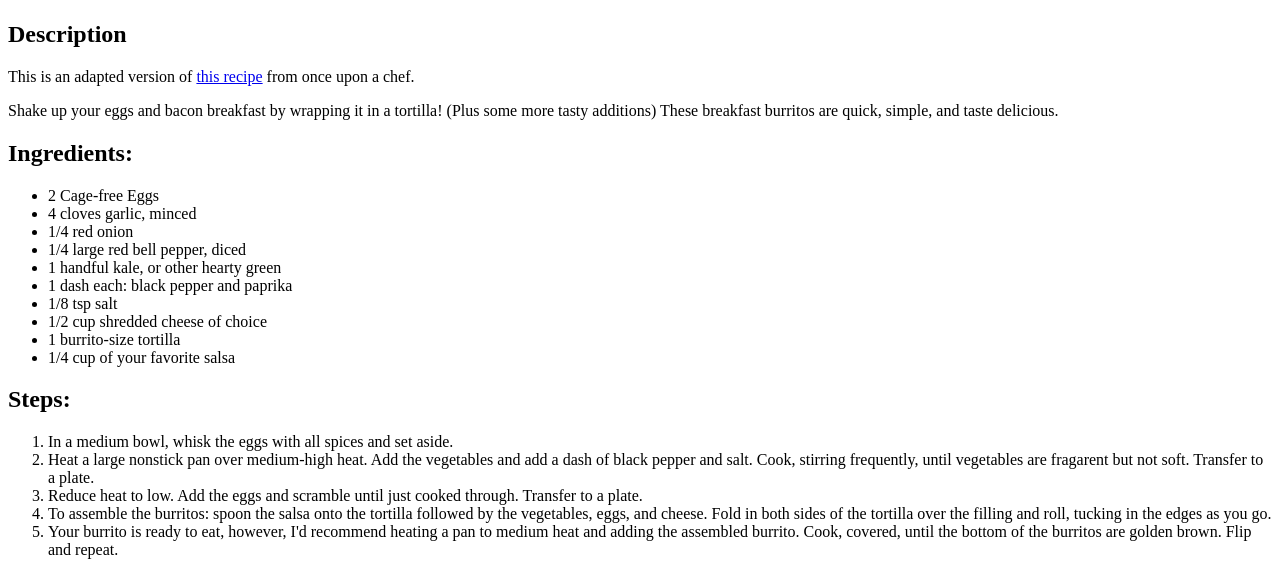
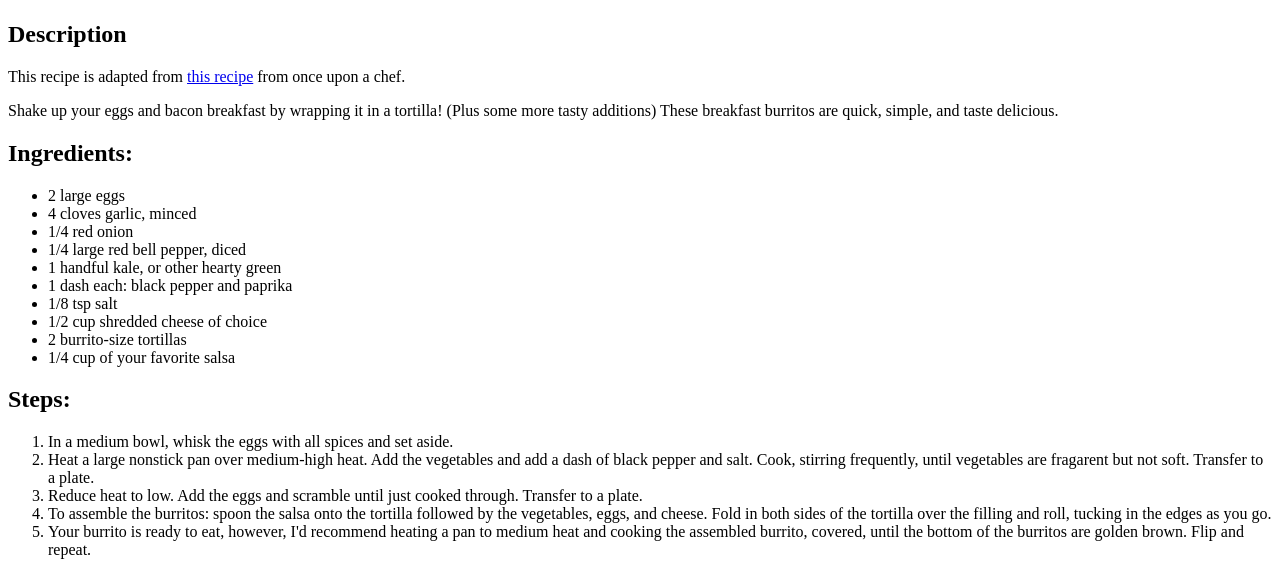
Before and after one commit to teedeejay25/odin-recipes, a plain HTML site: page recipes/bburrito.html in a window 1280 px wide. Shown: the part 383-958 px from the top of the page. Drawn offline with Linux system fonts and the light colour scheme.

Commit message:
resize image in chili.html, reword text on chili.html bburrito.html and ginfizz.html

```diff
--- a/recipes/bburrito.html
+++ b/recipes/bburrito.html
@@ -2,8 +2,6 @@
 <html lang="en">
 <head>
     <meta charset="UTF-8">
-    <meta http-equiv="X-UA-Compatible" content="IE=edge">
-    <meta name="viewport" content="width=device-width, initial-scale=1.0">
     <title>Breakfast Burrito</title>
 </head>
 <body>
@@ -11,12 +9,12 @@
     <img src="https://www.onceuponachef.com/images/2018/03/Breakfast-Burritos-1024x766.jpg" alt="A bowl of chili and a plate with cornbread muffin">
 
     <h2>Description</h2>
-    <p>This is an adapted version of <a href="https://www.onceuponachef.com/recipes/breakfast-burritos.html">this recipe</a> from once upon a chef.</p>
+    <p>This recipe is adapted from <a href="https://www.onceuponachef.com/recipes/breakfast-burritos.html">this recipe</a> from once upon a chef.</p>
     <p>Shake up your eggs and bacon breakfast by wrapping it in a tortilla! (Plus some more tasty additions) These breakfast burritos are quick, simple, and taste delicious.</p>
 
     <h2>Ingredients:</h2>
     <ul>
-        <li>2 Cage-free Eggs</li>
+        <li>2 large eggs</li>
         <li>4 cloves garlic, minced</li>
         <li>1/4 red onion</li>
         <li>1/4 large red bell pepper, diced</li>
@@ -24,7 +22,7 @@
         <li>1 dash each: black pepper and paprika</li>
         <li>1/8 tsp salt</li>
         <li>1/2 cup shredded cheese of choice</li>
-        <li>1 burrito-size tortilla
+        <li>2 burrito-size tortillas
         <li>1/4 cup of your favorite salsa</li>
         </li>
     </ul>
@@ -35,7 +33,7 @@
         <li>Heat a large nonstick pan over medium-high heat. Add the vegetables and add a dash of black pepper and salt. Cook, stirring frequently, until vegetables are fragarent but not soft. Transfer to a plate.</li>
         <li>Reduce heat to low. Add the eggs and scramble until just cooked through. Transfer to a plate.</li>
         <li>To assemble the burritos: spoon the salsa onto the tortilla followed by the vegetables, eggs, and cheese. Fold in both sides of the tortilla over the filling and roll, tucking in the edges as you go.</li>
-        <li>Your burrito is ready to eat, however, I'd recommend heating a pan to medium heat and adding the assembled burrito. Cook, covered, until the bottom of the burritos are golden brown. Flip and repeat.</li>
+        <li>Your burrito is ready to eat, however, I'd recommend heating a pan to medium heat and cooking the assembled burrito, covered, until the bottom of the burritos are golden brown. Flip and repeat.</li>
     </ol>
 
 </body>
```
Also changed, not shown: recipes/chili.html (+2 -4 lines), recipes/ginfizz.html (+1 -3 lines), 1 other file.
